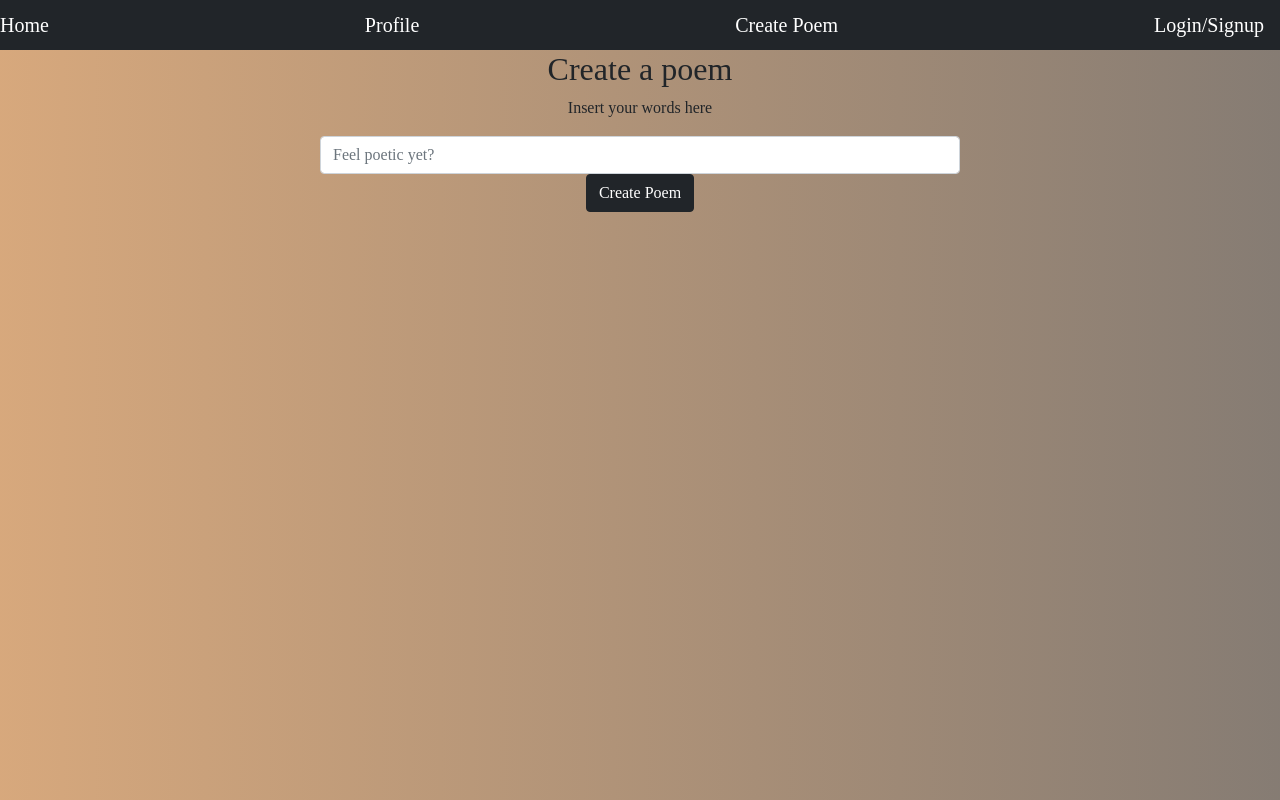
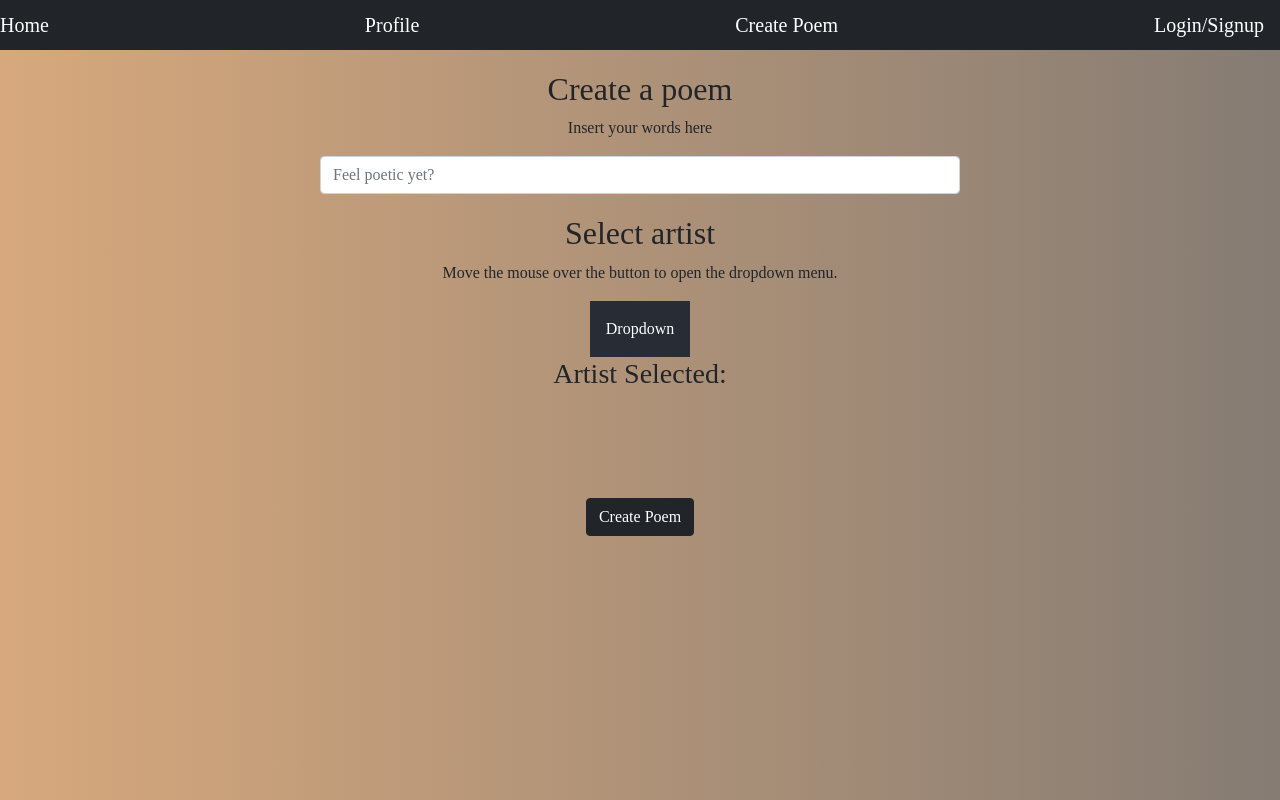
Before and after one commit to sashaMarkus/hackaton-proj, a React (Create React App) app in the folder poem-app/: page /poem in a window 1280 px wide. Shown: the top 800 px of the page. Built offline with nearby package versions, Linux system fonts and the light colour scheme.

Commit message:
Select singer added

```diff
--- a/poem-app/src/App.css
+++ b/poem-app/src/App.css
@@ -73,4 +73,53 @@
   align-items: center;
   flex-direction: column;
 }
+.body h2 {
+  margin-top: 20px;
+}
+#poem-btn {
+  position: relative;
+  top: 100px;
+}
+/* Drop Down*/
+.dropbtn {
+  background-color: #282c34;
+  color: white;
+  padding: 16px;
+  font-size: 16px;
+  border: none;
+  cursor: pointer;
+}
+
+.dropdown {
+  position: relative;
+  display: inline-block;
+}
+
+.dropdown-content {
+  display: none;
+  position: absolute;
+  background-color: #f9f9f9;
+  min-width: 120px;
+  box-shadow: 0px 8px 16px 0px rgba(0, 0, 0, 0.2);
+  z-index: 1;
+}
+
+.dropdown-content a {
+  color: black;
+  padding: 12px 16px;
+  text-decoration: none;
+  display: block;
+}
+
+.dropdown-content a:hover {
+  background-color: #f1f1f1;
+}
+
+.dropdown:hover .dropdown-content {
+  display: block;
+}
+
+.dropdown:hover .dropbtn {
+  background-color: #3e8e41;
+}
 @import url("https://fonts.googleapis.com/css2?family=MedievalSharp&display=swap");
--- a/poem-app/src/Components/CreatePoem.jsx
+++ b/poem-app/src/Components/CreatePoem.jsx
@@ -1,13 +1,38 @@
 import React from "react";
+import "bootstrap/dist/css/bootstrap.min.css";
+import { useState } from "react";
 
 export function CreatePoem() {
+  const [singer, setSinger] = useState("");
+
+  function getSinger(e) {
+    e.preventDefault();
+    setSinger(e.target.value);
+  }
   return (
     <div className="d-flex flex-column body">
       <h2>Create a poem</h2>
       <form className="form-group">
         <p>Insert your words here</p>
         <input className="form-control" placeholder="Feel poetic yet?" />
-        <button className="btn btn-dark">Create Poem</button>
+        <h2>Select artist</h2>
+        <p>Move the mouse over the button to open the dropdown menu.</p>
+
+        <div className="dropdown">
+          <button className="dropbtn">Dropdown</button>
+          <div className="dropdown-content">
+            <button value="Leonard Cohen" onClick={getSinger} className="btn">
+              Leonard Cohen
+            </button>
+            <button value="Eminem" onClick={getSinger} className="btn">
+              Eminem
+            </button>
+          </div>
+        </div>
+        <h3>Artist Selected: {singer}</h3>
+        <button id="poem-btn" className="btn btn-dark">
+          Create Poem
+        </button>
       </form>
     </div>
   );
--- a/poem-app/src/Components/NavBar.jsx
+++ b/poem-app/src/Components/NavBar.jsx
@@ -1,5 +1,4 @@
 import React from "react";
-
 
 export function NavBar() {
   return (
```
Also changed, not shown: 1 other file (tests, documents, lock files or other folders).
